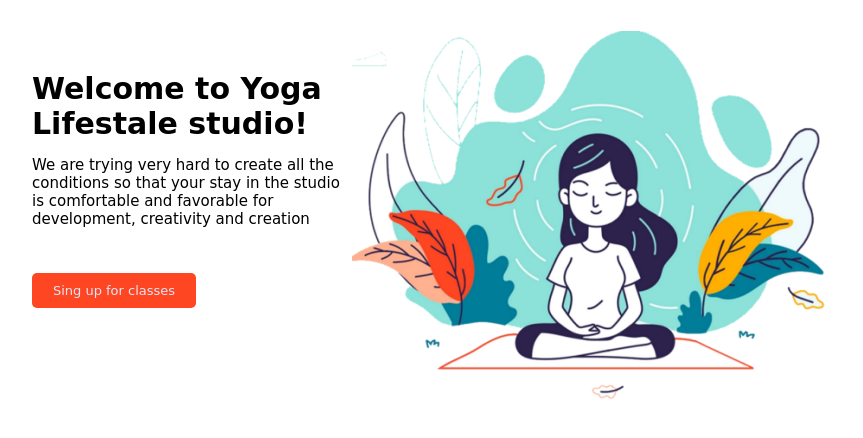
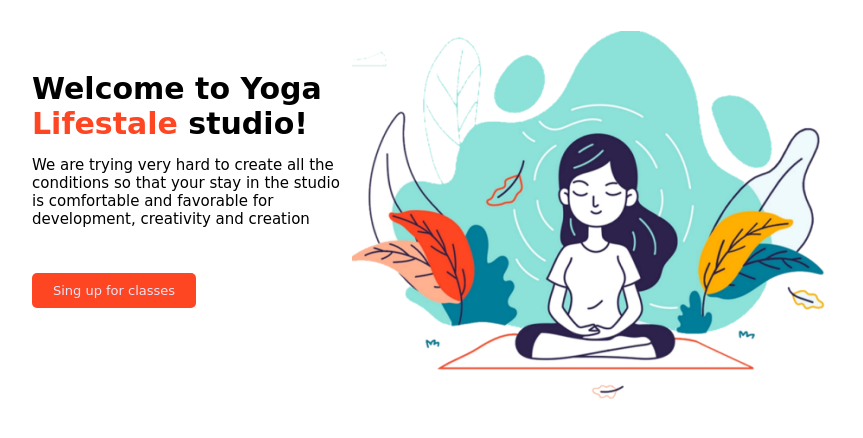
Before and after one commit to GiedreSavickiene/Yoga, a website: page index.html in a window 1280 px wide. Shown: the part 86-524 px from the top of the page, without its empty margins (208-1071 px from the left). Drawn offline with Linux system fonts and the light colour scheme.

Commit message:
h1 corection

```diff
--- a/index.html
+++ b/index.html
@@ -31,7 +31,7 @@
         </header>
         <section>
             <div>
-                <h1>Welcome to Yoga Lifestale studio!</h1>
+                <h1>Welcome to Yoga <samp style="color:#FF4622; font-family: cursive;">Lifestale</samp> studio!</h1>
                 <p>We are trying very hard to create all the conditions so that your stay in the studio is comfortable and favorable for development, creativity and creation</p>
                 <p>Sing up for classes</p>
             </div>
```
